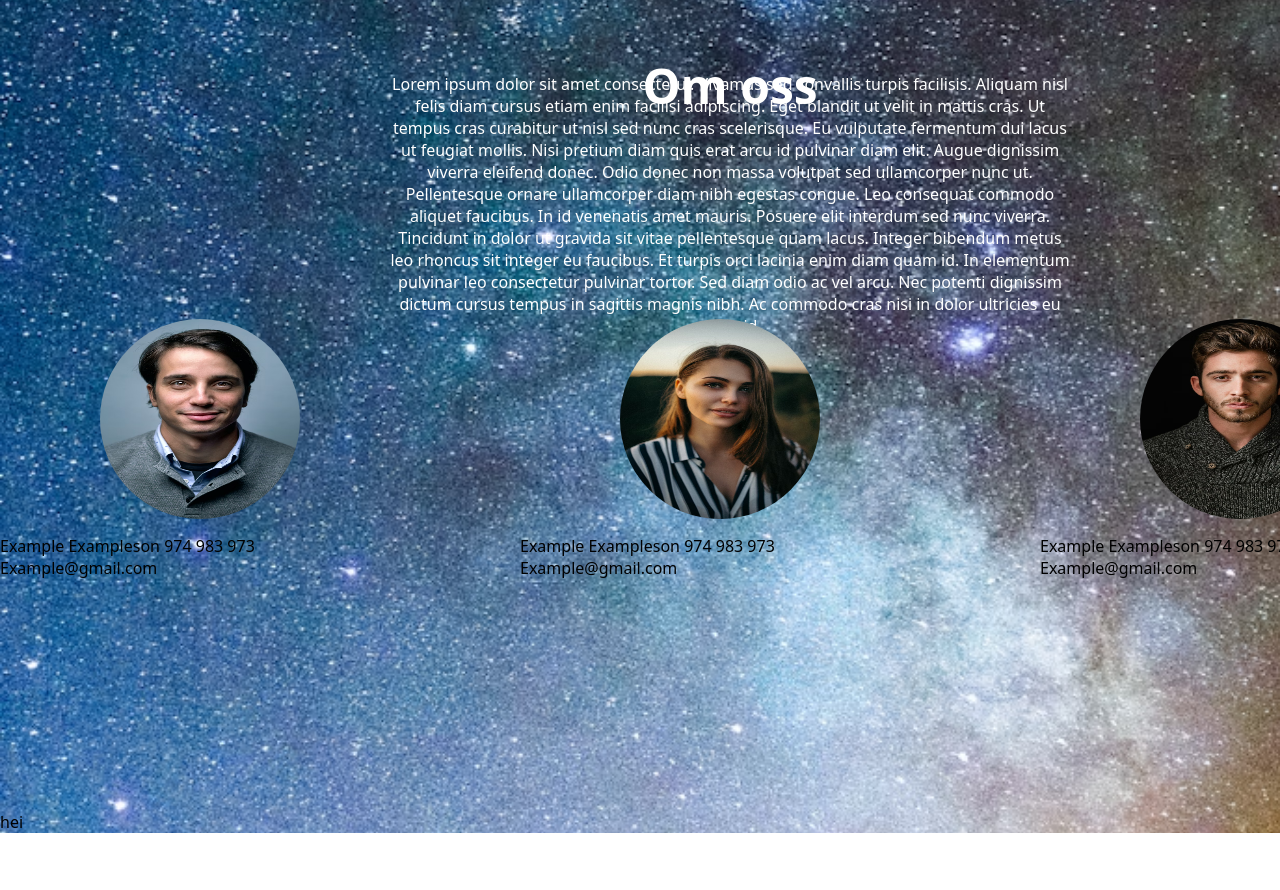
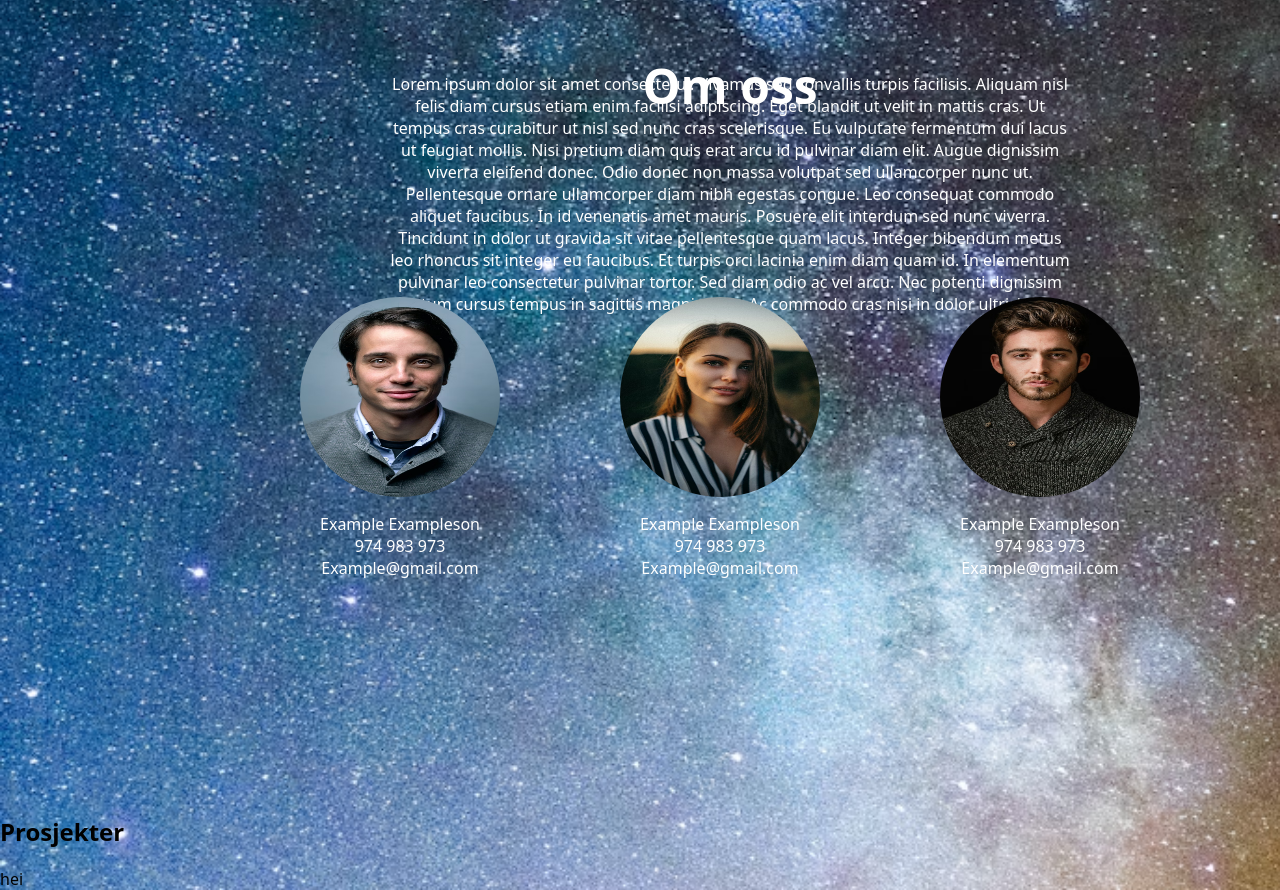
Before and after one commit to Sander-Kode/Innleveringsprosjekt-univers-tema, a website: page index.html in a window 1280 px wide. Shown: the part 1055-1945 px from the top of the page. Before the commit the page ends 1888 px from the top, so only its background shows below. Drawn offline with Linux system fonts and the light colour scheme.

Commit message:
Lagt til  ferdigstilling i om oss og påbegynt pro

```diff
--- a/index.html
+++ b/index.html
@@ -47,22 +47,34 @@
         <div class="portretter">
           <div class="portrett-kort">
             <img src="/images/portrett 1 prosjekt.avif" alt="Mann med grå genser">
-            <p class="portrett-info">Example Exampleson 974 983 973 Example@gmail.com</p>
+            <p class="portrett-info">Example Exampleson<br> 974 983 973<br> Example@gmail.com</p>
 
           </div>
 
           <div class="portrett-kort">
             <img src="/images/portrett 2 prosjekt.avif" alt="Kvinne med stripete topp">
-            <p class="portrett-info">Example Exampleson 974 983 973 Example@gmail.com</p>
+            <p class="portrett-info">Example Exampleson<br> 974 983 973<br> Example@gmail.com</p>
 
           </div>
 
           <div class="portrett-kort">
             <img src="/images/portrett 3 prosjekt.avif" alt="Mann med grå genser og skjegg">
-            <p class="portrett-info">Example Exampleson 974 983 973 Example@gmail.com</p>
+            <p class="portrett-info">Example Exampleson<br> 974 983 973<br> Example@gmail.com</p>
 
           </div>
         </div>
+
+
+      </section>
+
+      <section id="section-3" class="prosjekter">
+        <div class="prosjekterheadline">
+          <h1>Prosjekter</h1>
+        </div>
+
+
+
+
 
 
       </section>
--- a/styles.css
+++ b/styles.css
@@ -159,15 +159,12 @@ width: 100%;
 
 }
 
-/* .portretttekst {
-  position: absolute;
-  bottom: 25%;
-  width: 100%;
-  display: flex;
+.portrett-info {
+  color: white;
+  text-align: center;
   justify-content: center;
 
-  gap: 120px;
-} */
+}
 
 .section{
   height: 100vh;
```
